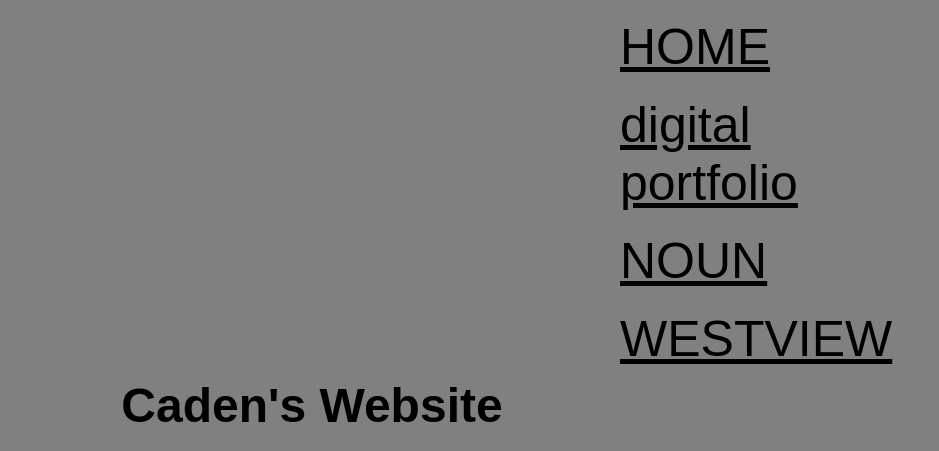
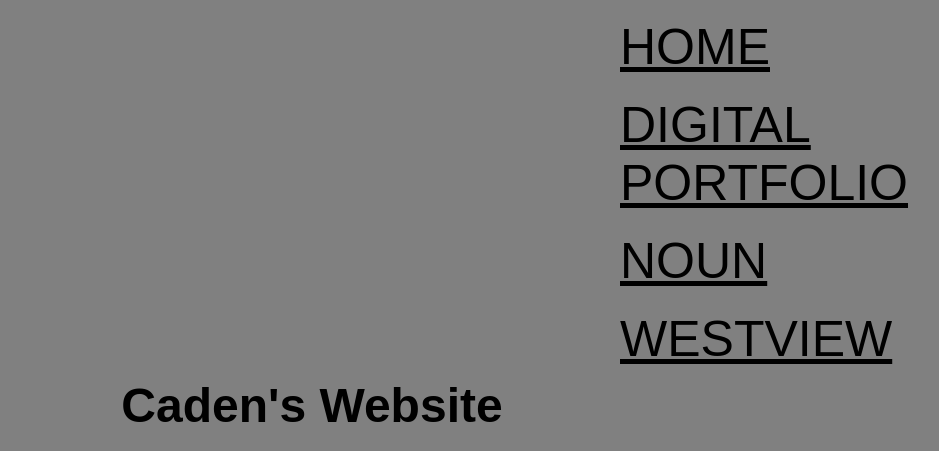
Before and after one commit to WVCS/index-cmkomniey, a plain HTML site: page index.html in a window 1280 px wide. Shown: the top 451 px of the page, without its empty margins (328-1267 px from the left). Drawn offline with Linux system fonts and the light colour scheme.

Commit message:
Update index.html

```diff
--- a/index.html
+++ b/index.html
@@ -7,11 +7,11 @@
   <div class="navbar">
     <ul>
       <li><a href="index.html" > HOME </a></li>
-      <li><a href="nameofmy" > digital portfolio</a></li>
+      <li><a href="nameofmy" > DIGITAL PORTFOLIO</a></li>
       <li><a href="nameofmy" > NOUN </a></li>
       <li><a href="nameofmy" > WESTVIEW </a></li>
     </ul>
-
+   </div>
       <center>
         <h2>Caden's Website<h2>
 <img src="https://upload.wikimedia.org/wikipedia/commons/thumb/c/c1/Ohio_State_Buckeyes_logo.svg/1200px-Ohio_State_Buckeyes_logo.svg.png" width= 20%>
```
